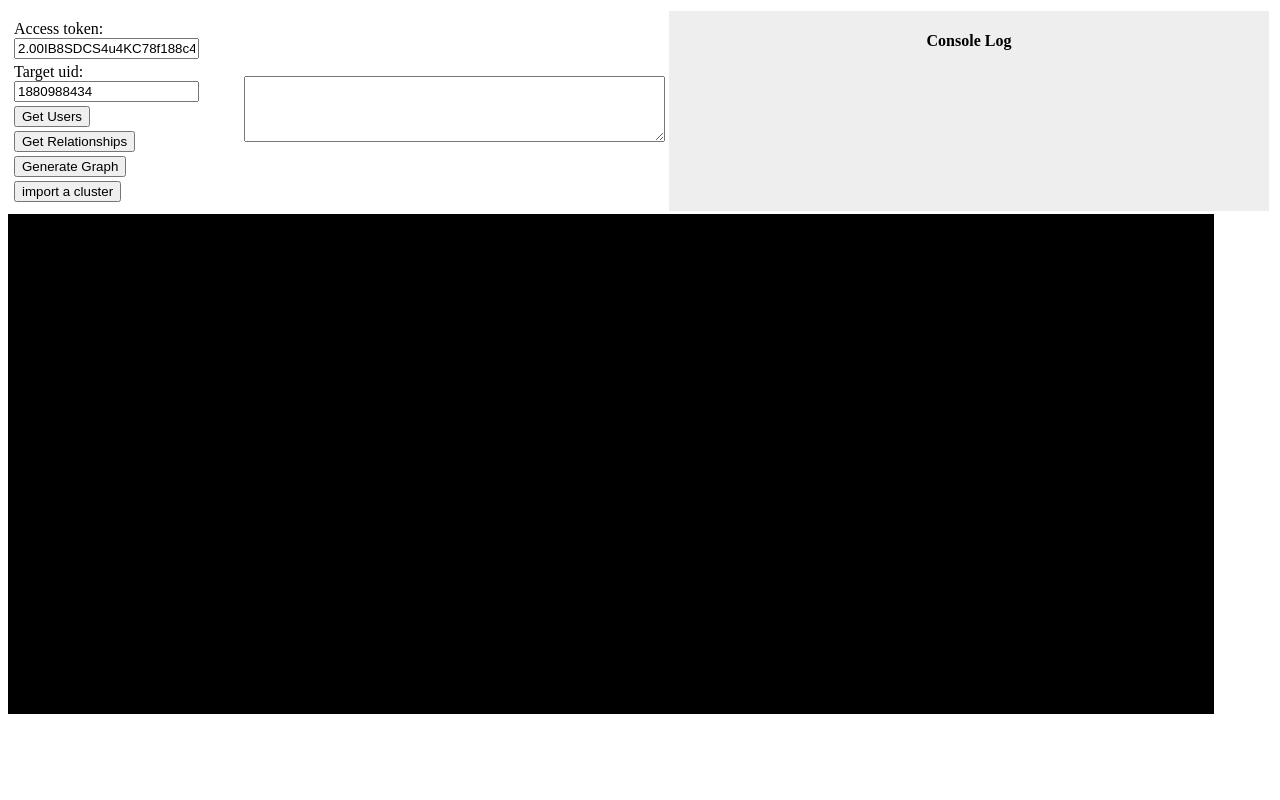
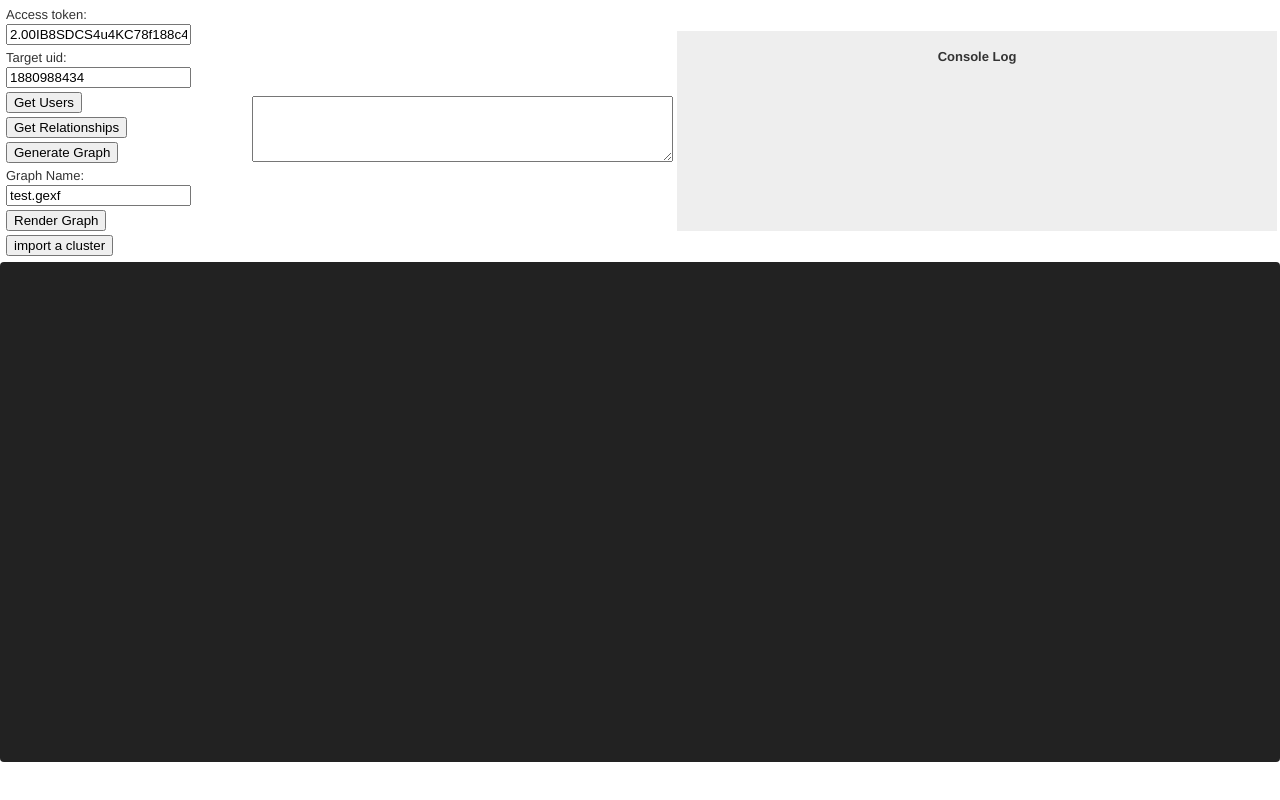
Before and after one commit to oxcsnicho/WeiboSocialGraph, a browser extension: page index.html in a window 1280 px wide. Drawn offline with Linux system fonts and the light colour scheme.

Commit message:
things are working

```diff
--- a/index.html
+++ b/index.html
@@ -6,6 +6,12 @@
 			body {
 				min-width: 357px;
 				overflow-x: hidden;
+				margin:0;
+				font-family:"Helvetica Neue",Helvetica,Arial,sans-serif;
+				font-size:13px;
+				line-height:18px;
+				color:#333333;
+				background-color:#ffffff;
 			}
 
 			img {
@@ -14,6 +20,23 @@
 				vertical-align: middle;
 				width: 75px;
 				height: 75px;
+			}
+
+			.sigma-parent {
+				position: relative;
+				border-radius: 4px;
+				-moz-border-radius: 4px;
+				-webkit-border-radius: 4px;
+				background: #222;
+				height: 500px;
+			}
+
+			.sigma-expand {
+				position: absolute;
+				width: 100%;
+				height: 100%;
+				top: 0;
+				left: 0;
 			}
 		</style>
 
@@ -33,9 +56,7 @@
 					<table>
 						<tr>
 							<td>
-								Access token: <input id="access_token" type="text"
-								name="access_token"
-								value="2.00IB8SDCS4u4KC78f188c4efMpguJC"/>
+								Access token: <input id="access_token" type="text" name="access_token" value="2.00IB8SDCS4u4KC78f188c4efMpguJC"/>
 							</td>
 						</tr>
 						<tr>
@@ -63,6 +84,17 @@
 						</tr>
 						<tr>
 							<td>
+								Graph Name: <input id="graph_name" type="text"
+								name="graph_name" value="test.gexf"/>
+							</td>
+						</tr>
+						<tr>
+							<td>
+								<button type="button" id="renderGraph">Render Graph</button>
+							</td>
+						</tr>
+						<tr>
+							<td>
 								<button type="button">import a cluster</button>
 							</td>
 						</tr>
@@ -81,7 +113,8 @@
 				</td>
 			</tr>
 		</table>
-<canvas style="position: absolute; background: #000"
-id="sigma-example" class="sigma_mouse_canvas" width="1206px" height="500px"></canvas>
+		<div class="span12 sigma-parent" id="sigma-example-parent">
+			<div class="sigma-expand" id="sigma-example"><canvas style="position: absolute;color: #333;" id="sigma_edges_1" class="sigma_edges_canvas" width="1170px" height="500px"></canvas><canvas style="position: absolute;" id="sigma_nodes_1" class="sigma_nodes_canvas" width="1170px" height="500px"></canvas><canvas style="position: absolute;" id="sigma_labels_1" class="sigma_labels_canvas" width="1170px" height="500px"></canvas><canvas style="position: absolute;" id="sigma_hover_1" class="sigma_hover_canvas" width="1170px" height="500px"></canvas><div style="position: absolute;" id="sigma_monitor_1" class="sigma_monitor_div" width="1170px" height="500px"></div><canvas style="position: absolute;" id="sigma_mouse_1" class="sigma_mouse_canvas" width="1170px" height="500px"></canvas></div>
+		</div>
 	</body>
 </html>
--- a/sina.js
+++ b/sina.js
@@ -157,7 +157,7 @@ var sinaClient =
 		iid = 0;
 		var userids = [];
 		for(i=0;i<sc.users.length;i++)
-			userids.push(sc.users[i]);
+			userids.push(sc.users[i].id);
 		for(i=0;i<sc.users.length;i++)
 		{
 			p=doc.createElement("node");
@@ -240,6 +240,11 @@ $(function (){
 	$("#getUser").click(sc.getFriends);
 	$("#getRelationships").click(sc.getFriendsRelations);
 	$("#generateGraph").click(sc.generateXmlDocumentToTextarea);
+	$("#renderGraph").click(function(){
+		if(!sigInst) init();
+		sigInst.parseGexf("/"+$("#graph_name").val());
+		sigInst.draw();
+	});
 	$("#access_token").focusout(function(){sc._init();});
 	$("#target_uid").focusout(function(){sc.target_uid = $("#target_uid")[0].value;});
 });
```
Lines whose indentation alone changed are shown as unchanged.
